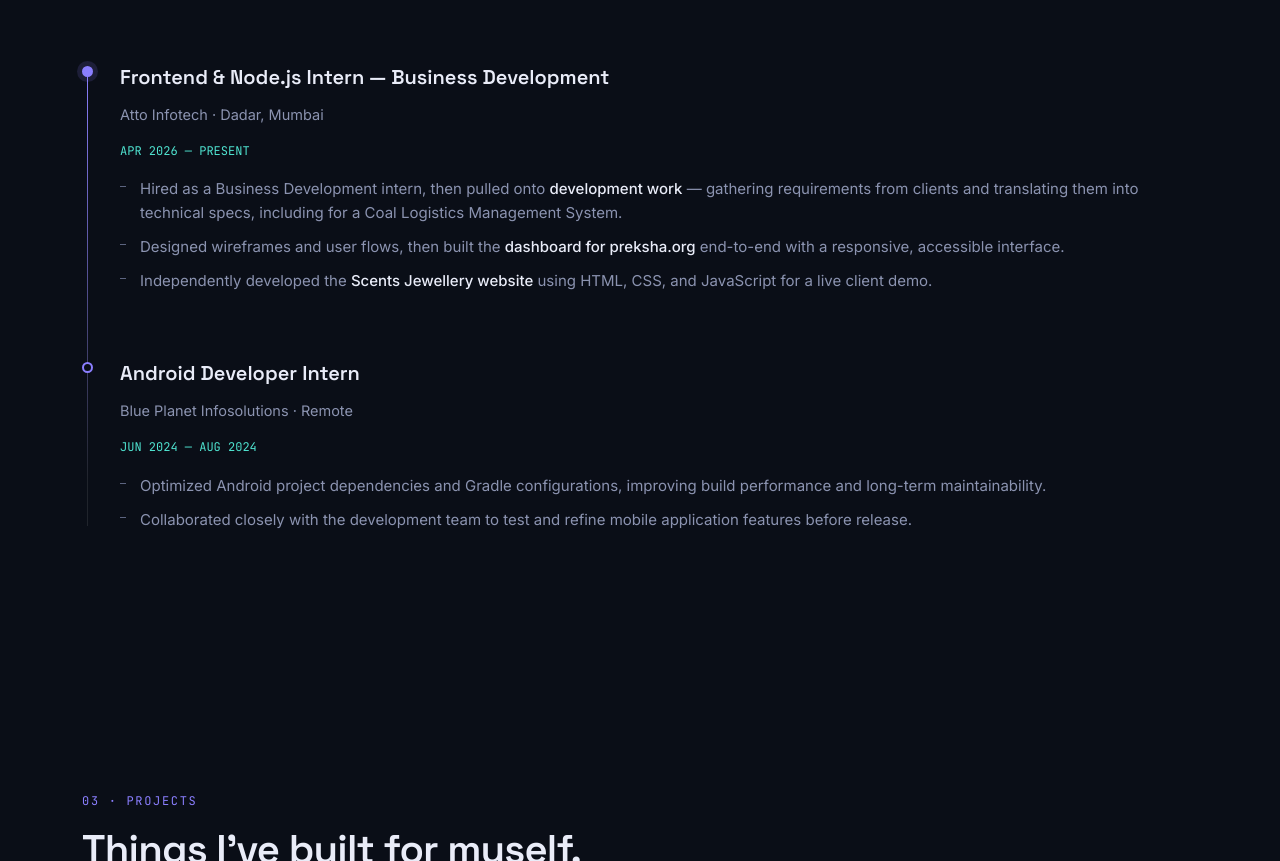
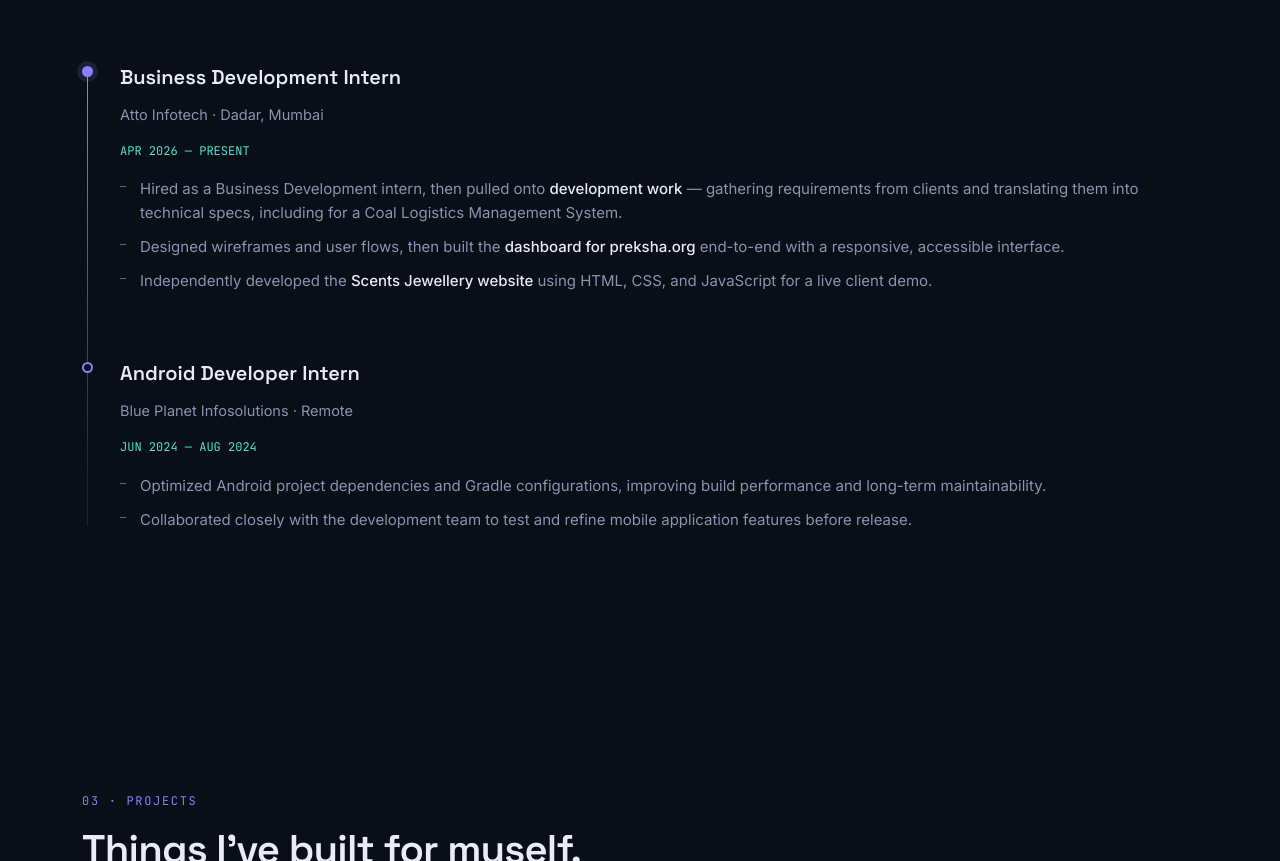
Before and after one commit to deepabahrani/Deepa_Behrani_Portfolio, a website: page Deepa_Behrani_Portfolio.html in a window 1280 px wide. Shown: the part 1945-2806 px from the top of the page. Drawn offline with Linux system fonts and the light colour scheme.

Commit message:
Portfolio website

```diff
--- a/Deepa_Behrani_Portfolio.html
+++ b/Deepa_Behrani_Portfolio.html
@@ -973,7 +973,7 @@
       <div class="tl-item current reveal">
         <div class="tl-dot"></div>
         <div class="tl-meta">
-          <span class="tl-role">Frontend &amp; Node.js Intern — Business Development</span>
+          <span class="tl-role">Business Development Intern</span>
         </div>
         <div class="tl-org">Atto Infotech · Dadar, Mumbai</div>
         <span class="tl-period" style="display:block; margin-bottom:16px;">APR 2026 — PRESENT</span>
```
